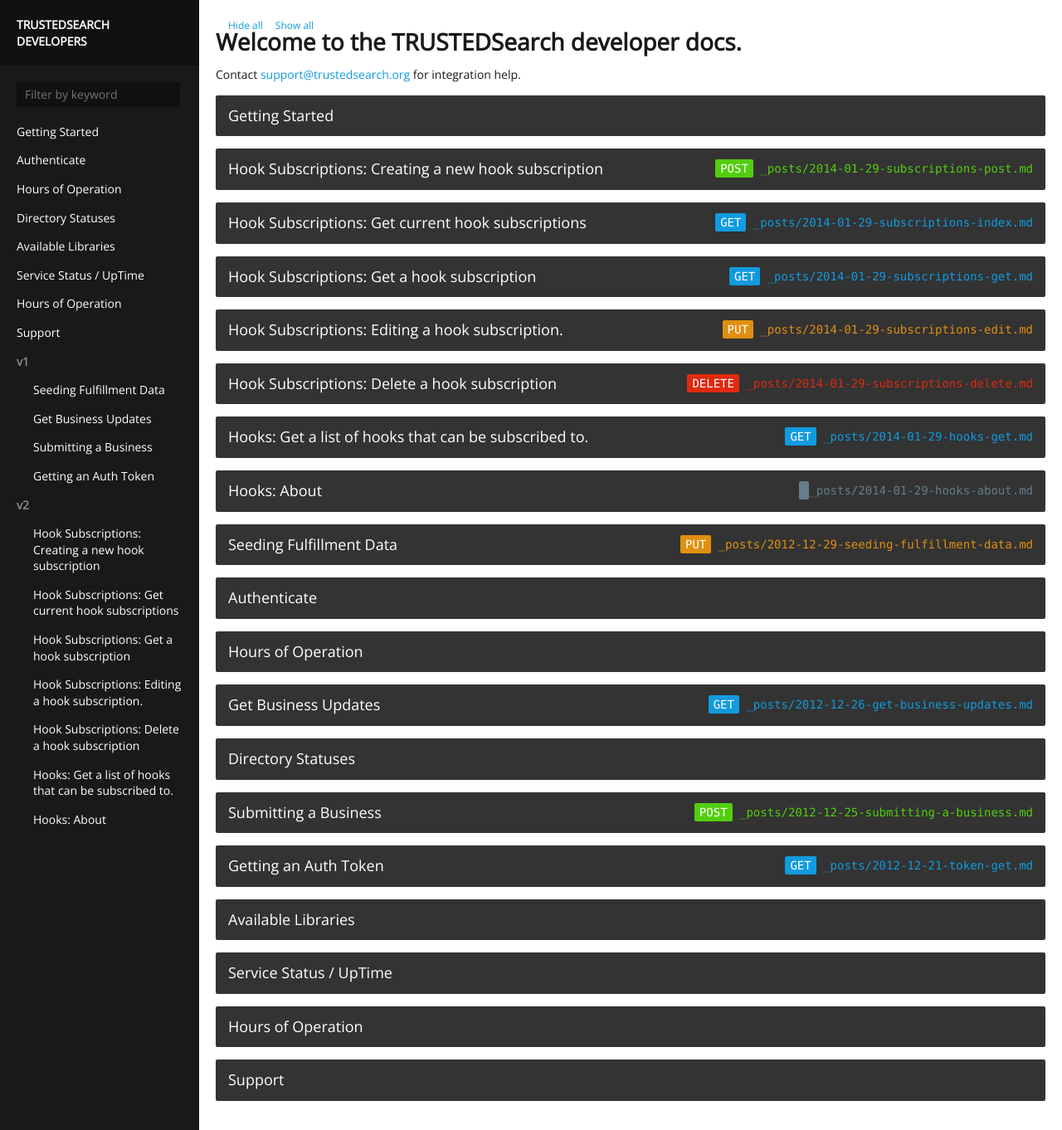
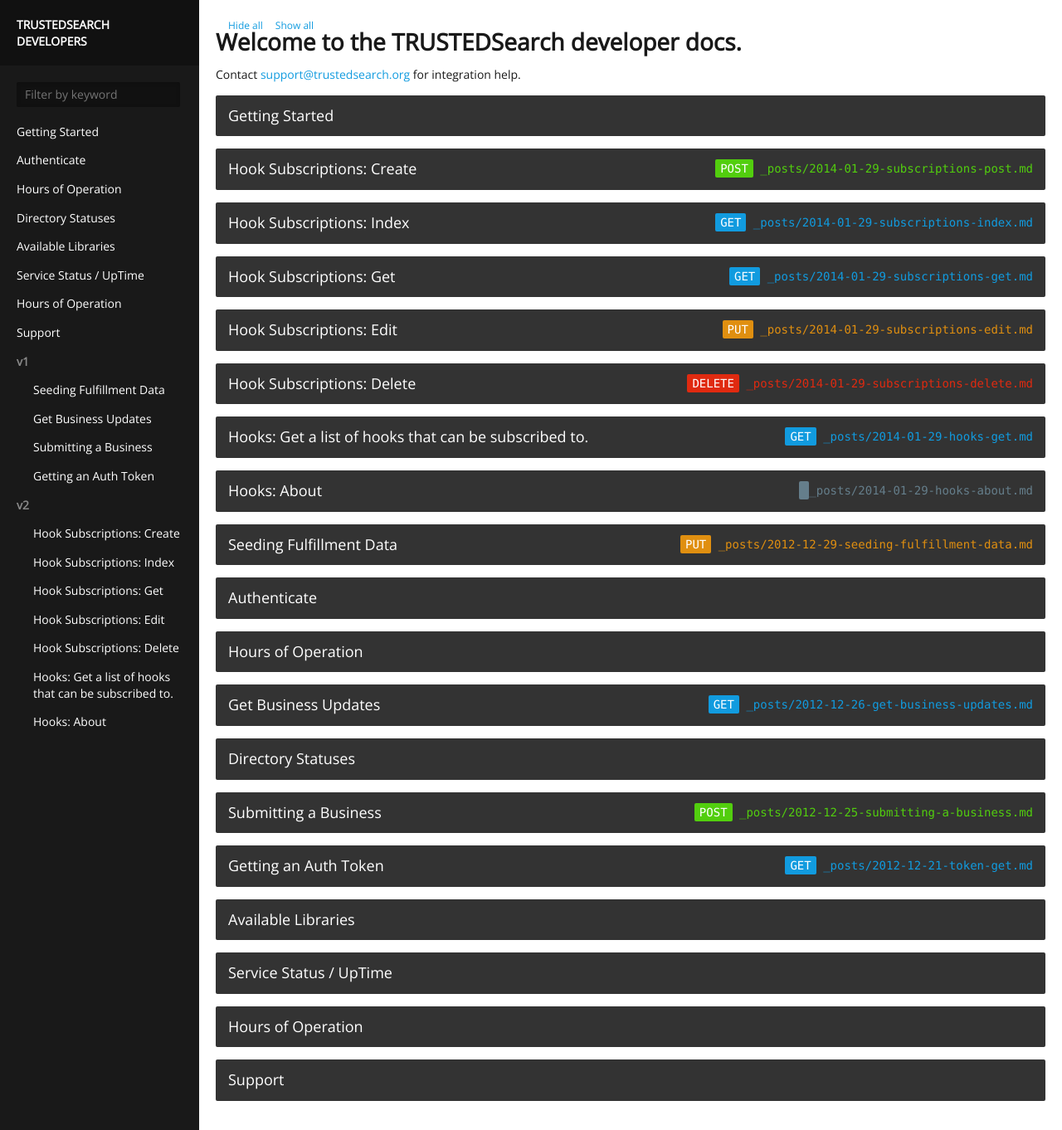
Before and after one commit to trustedsearch/trustedsearch.github.io, a Jekyll site: the page built from index.html, in a window 1280 px wide and 1362 px high. Shown: the whole window at 83% size. Built offline with Jekyll 4.4.1, drawn with Linux system fonts in a browser that asks for light colours; Markdown is read by kramdown in place of the engine named in the settings.

Commit message:
Update docs with shorter titles

```diff
--- a/_posts/2014-01-29-subscriptions-delete.md
+++ b/_posts/2014-01-29-subscriptions-delete.md
@@ -1,7 +1,7 @@
 ---
 category: v2
 path: '/v2/hook-subscriptions'
-title: 'Hook Subscriptions: Delete a hook subscription'
+title: 'Hook Subscriptions: Delete'
 type: 'DELETE'
 layout: nil
 ---
--- a/_posts/2014-01-29-subscriptions-edit.md
+++ b/_posts/2014-01-29-subscriptions-edit.md
@@ -1,7 +1,7 @@
 ---
 category: v2
 path: '/v2/hook-subscriptions/:id'
-title: 'Hook Subscriptions: Editing a hook subscription.'
+title: 'Hook Subscriptions: Edit'
 type: 'PUT'
 layout: nil
 ---
--- a/_posts/2014-01-29-subscriptions-get.md
+++ b/_posts/2014-01-29-subscriptions-get.md
@@ -1,7 +1,7 @@
 ---
 category: v2
 path: '/v2/hook-subscriptions/:id'
-title: 'Hook Subscriptions: Get a hook subscription'
+title: 'Hook Subscriptions: Get'
 type: 'GET'
 layout: nil
 ---
--- a/_posts/2014-01-29-subscriptions-index.md
+++ b/_posts/2014-01-29-subscriptions-index.md
@@ -1,7 +1,7 @@
 ---
 category: v2
 path: '/v2/hook-subscriptions/:id'
-title: 'Hook Subscriptions: Get current hook subscriptions'
+title: 'Hook Subscriptions: Index'
 type: 'GET'
 layout: nil
 ---
--- a/_posts/2014-01-29-subscriptions-post.md
+++ b/_posts/2014-01-29-subscriptions-post.md
@@ -1,7 +1,7 @@
 ---
 category: v2
 path: '/v2/hook-subscriptions'
-title: 'Hook Subscriptions: Creating a new hook subscription'
+title: 'Hook Subscriptions: Create'
 type: 'POST'
 layout: nil
 ---
```
